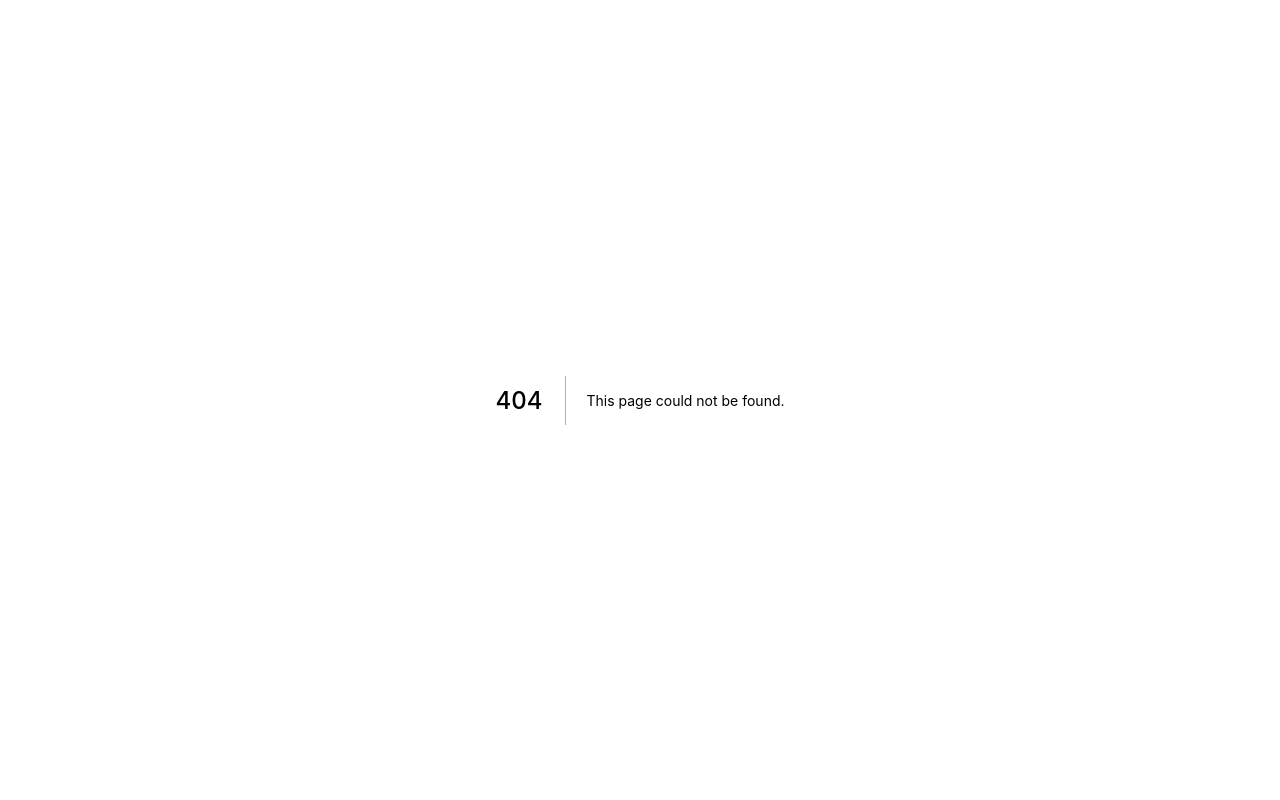
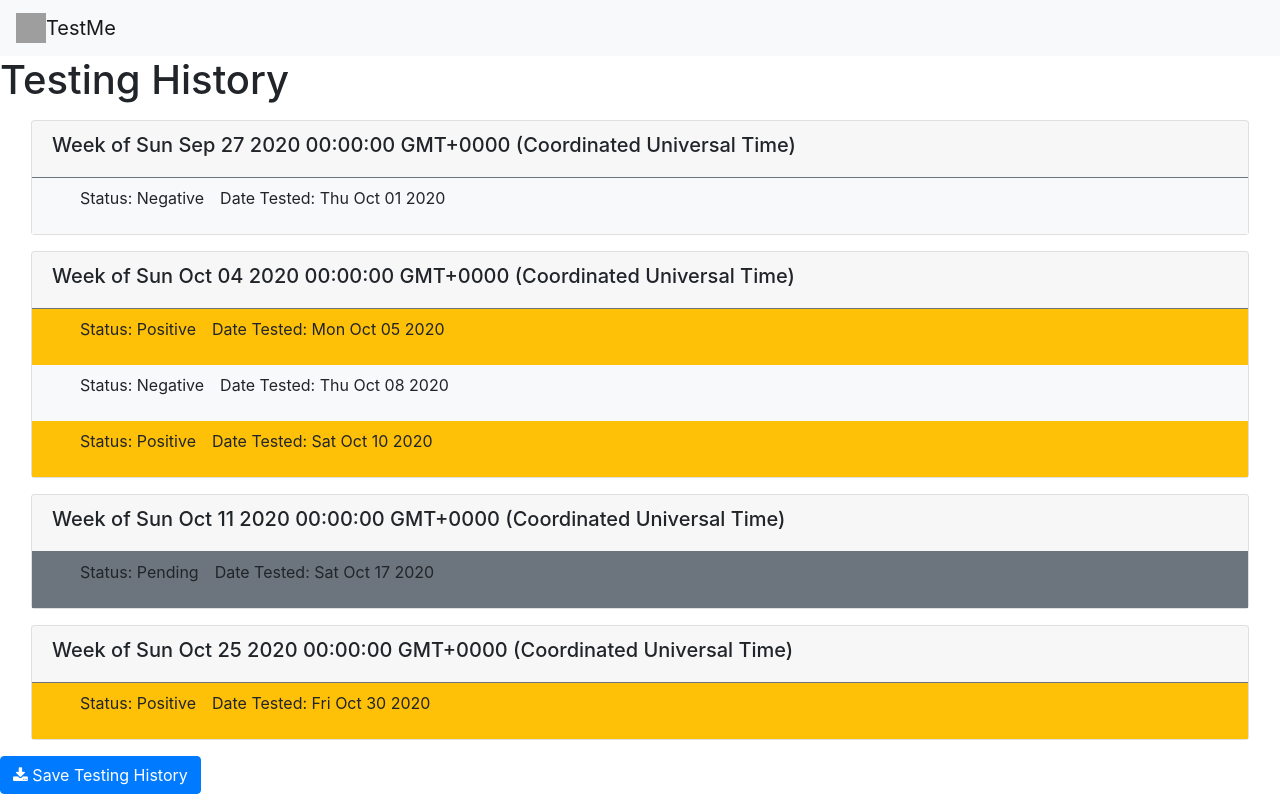
Before and after one commit to sauravghosal/testme, a Next.js app: page /history in a window 1280 px wide. Before the commit this address had no page. Built offline with nearby package versions, Linux system fonts and the light colour scheme; grey boxes are pictures that could not be loaded.

Commit message:
abstracting cards/testing history page

```diff
--- /dev/null
+++ b/components/Card.js
@@ -0,0 +1,36 @@
+import styles from "../styles/Home.module.css";
+
+export default function Card(props) {
+  return (
+    <div className="card m-3">
+      <div className={styles.history}>
+        <div className="card-body p-0 ">
+          <div className="card-header border-secondary">
+            <h5>{props.testWeek}</h5>
+          </div>
+          {props.tests.map((test) => {
+            let color, result;
+            if (test.result == 0) {
+              result = "Negative";
+              color = "bg-light";
+            } else if (test.result == 1) {
+              result = "Positive";
+              color = "bg-warning";
+            } else {
+              result = "Pending";
+              color = "bg-secondary";
+            }
+            return (
+              <div className={`card-text ${color}`}>
+                <ul>
+                  <li>Status: {result}</li>
+                  <li>Date Tested: {test.date.toDateString()}</li>
+                </ul>
+              </div>
+            );
+          })}
+        </div>
+      </div>
+    </div>
+  );
+}
--- a/components/testinghistory.js
+++ /dev/null
@@ -1,98 +0,0 @@
-import styles from '../styles/Home.module.css'
-import Head from 'next/head'
-// import theDownloadButton from '../images/downloadButton.png';
-
-export default function TestingHistory() {
-    return (
-        <div>
-        <Head>
-            <link rel="stylesheet" href="https://cdn.jsdelivr.net/npm/bootstrap@4.5.3/dist/css/bootstrap.min.css" integrity="sha384-TX8t27EcRE3e/ihU7zmQxVncDAy5uIKz4rEkgIXeMed4M0jlfIDPvg6uqKI2xXr2" crossorigin="anonymous"></link>
-
-        </Head>
-
-            <h1>Testing History</h1>
-
-            <div className="col">
-            <div className="card m-3">
-                <div className="card-body bg-primary p-3">
-                <img src={require('../images/downloadButton.png')}></img>
-                    <div className="card-text text-white">
-
-                        <a>Save Test History</a>
-                    </div>
-                </div>
-
-            </div>
-            <br></br>
-            <br></br>
-                <div className="card m-3">
-                    <div className={styles.history}>
-                        <div className="card-body p-0 ">
-                            <div className="card-header border-secondary">
-                                <h5>Week 10/12/2020</h5>
-                            </div>
-                            <div className="card-text bg-warning">
-                                <ul >
-                                    <li>Status: Positive</li>
-                                    <li>Updated: 10/14/2020</li>
-                                </ul>
-                            </div>
-                        </div>
-                    </div>
-                </div>
-                <div className="card m-3">
-                    <div className={styles.history}>
-                        <div className="card-body p-0">
-                            <div className="card-header border-secondary">
-                                <h5>Week 10/5/2020</h5>
-                            </div>
-                            <div className="card-text bg-secondary">
-                                <ul >
-                                    <li>Status: Pending</li>
-                                    <li>Updated: 10/7/2020</li>
-                                </ul>
-                            </div>
-                        </div>
-                    </div>
-                </div>
-                <div className="card m-3">
-                    <div className={styles.history}>
-                        <div className="card-body p-0">
-                            <div className="card-header border-secondary">
-                                <h5>Week 9/28/2020</h5>
-                            </div>
-                            <div className="card-text bg-light">
-                                <ul >
-                                    <li>Status: Negative</li>
-                                    <li>Updated: 9/29/2020</li>
-                                </ul>
-                            </div>
-                        </div>
-                    </div>
-                </div>
-                <div className="card m-3">
-                    <div className={styles.history}>
-                        <div className="card-body p-0">
-                            <div className="card-header border-secondary">
-                                <h5>Week 9/21/2020</h5>
-                            </div>
-                            <div className="card-text bg-danger">
-                                <ul >
-                                    <li>Status: No Test</li>
-                                    <li>Updated: --</li>
-                                </ul>
-                            </div>
-                        </div>
-                    </div>
-                </div>
-            </div>
-
-
-
-
-            <script src="https://code.jquery.com/jquery-3.5.1.slim.min.js" integrity="sha384-DfXdz2htPH0lsSSs5nCTpuj/zy4C+OGpamoFVy38MVBnE+IbbVYUew+OrCXaRkfj" crossorigin="anonymous"></script>
-             <script src="https://cdn.jsdelivr.net/npm/bootstrap@4.5.3/dist/js/bootstrap.bundle.min.js" integrity="sha384-ho+j7jyWK8fNQe+A12Hb8AhRq26LrZ/JpcUGGOn+Y7RsweNrtN/tE3MoK7ZeZDyx" crossorigin="anonymous"></script>
-        </div>
-
-    )
-}
--- a/package.json
+++ b/package.json
@@ -9,8 +9,11 @@
   },
   "dependencies": {
     "axios": "^0.20.0",
+    "bootstrap": "^4.5.3",
+    "moment": "^2.29.1",
     "next": "9.5.5",
     "react": "16.14.0",
+    "react-bootstrap": "^1.3.0",
     "react-dom": "16.14.0"
   }
 }
--- a/pages/_app.js
+++ b/pages/_app.js
@@ -1,7 +1,37 @@
 import "../styles/globals.css";
+import Head from "next/head";
+import Navbar from "react-bootstrap/Navbar";
 
 function MyApp({ Component, pageProps }) {
-  return <Component {...pageProps} />;
+  return (
+    <div>
+      <Head>
+        <link
+          rel="stylesheet"
+          href="https://cdnjs.cloudflare.com/ajax/libs/font-awesome/4.7.0/css/font-awesome.min.css"
+        />
+        <link
+          rel="stylesheet"
+          href="https://cdn.jsdelivr.net/npm/bootstrap@4.5.3/dist/css/bootstrap.min.css"
+          integrity="sha384-TX8t27EcRE3e/ihU7zmQxVncDAy5uIKz4rEkgIXeMed4M0jlfIDPvg6uqKI2xXr2"
+          crossorigin="anonymous"
+        />
+      </Head>
+      <Navbar bg="light">
+        <Navbar.Brand href="/dashboard">
+          <img
+            alt="testme logo"
+            src="/logo.svg"
+            width="30"
+            height="30"
+            className="d-inline-block align-top"
+          />
+          TestMe
+        </Navbar.Brand>
+      </Navbar>
+      <Component {...pageProps} />
+    </div>
+  );
 }
 
 export default MyApp;
--- /dev/null
+++ b/pages/history.js
@@ -0,0 +1,59 @@
+import Card from "../components/Card";
+import Button from "react-bootstrap/Button";
+
+const testingHistory = [
+  { date: new Date("10/1/2020"), result: 0 },
+  { date: new Date("10/5/2020"), result: 1 },
+  { date: new Date("10/8/2020"), result: 0 },
+  { date: new Date("10/10/2020"), result: 1 },
+  { date: new Date("10/17/2020"), result: 2 },
+  { date: new Date("10/30/2020"), result: 1 },
+];
+
+const monthNames = [
+  "January",
+  "February",
+  "March",
+  "April",
+  "May",
+  "June",
+  "July",
+  "August",
+  "September",
+  "October",
+  "November",
+  "December",
+];
+
+function getSunday(d) {
+  d = new Date(d);
+  var day = d.getDay(),
+    diff = d.getDate() - day;
+  return new Date(d.setDate(diff));
+}
+
+const testingHistoryGroupedByDate = testingHistory.reduce((acc, test) => {
+  const yearWeek = `Week of ${getSunday(test.date)}`;
+  if (!acc[yearWeek]) {
+    acc[yearWeek] = [];
+  }
+  acc[yearWeek].push({ date: test.date, result: test.result });
+  return acc;
+}, {});
+
+export default function History() {
+  return (
+    <div>
+      <h1>Testing History</h1>
+      <div className="col">
+        {Object.entries(testingHistoryGroupedByDate).map((val) => {
+          console.log(val);
+          return <Card testWeek={val[0]} tests={val[1]} />;
+        })}
+      </div>
+      <Button variant="primary">
+        <i className="fa fa-download"></i> Save Testing History
+      </Button>
+    </div>
+  );
+}
--- a/styles/Home.module.css
+++ b/styles/Home.module.css
@@ -80,8 +80,7 @@
   margin-top: 3rem;
 }
 
-
-.card .history{
+.card .history {
   margin: 5em;
 }
 
```
Also changed, not shown: pages/index.js (+7 -14 lines), utils/require_auth.js (added, +34 -0 lines), components/button.js (deleted), components/layout.js (deleted), 1 other file (tests, documents, lock files or other folders).
